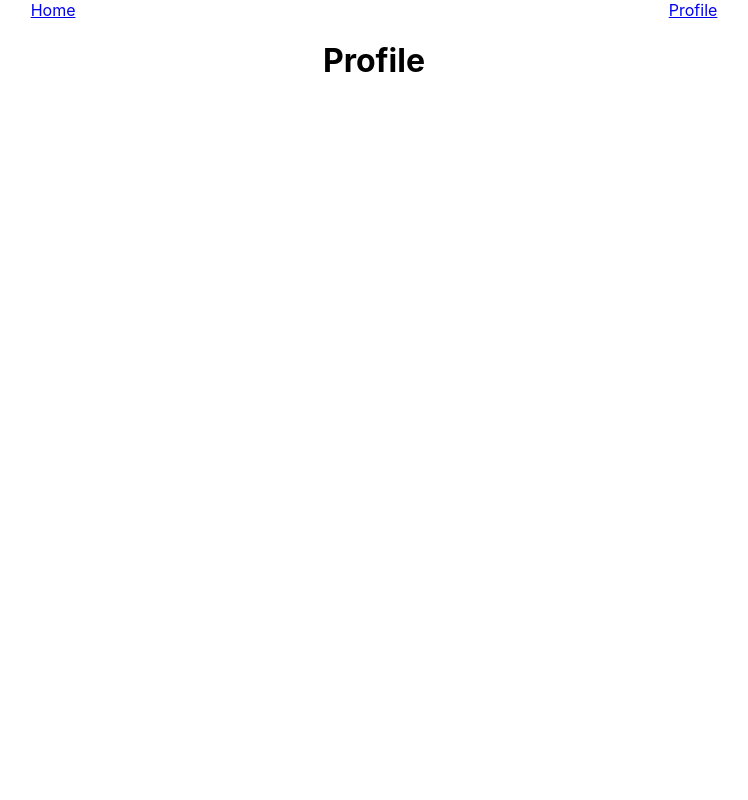
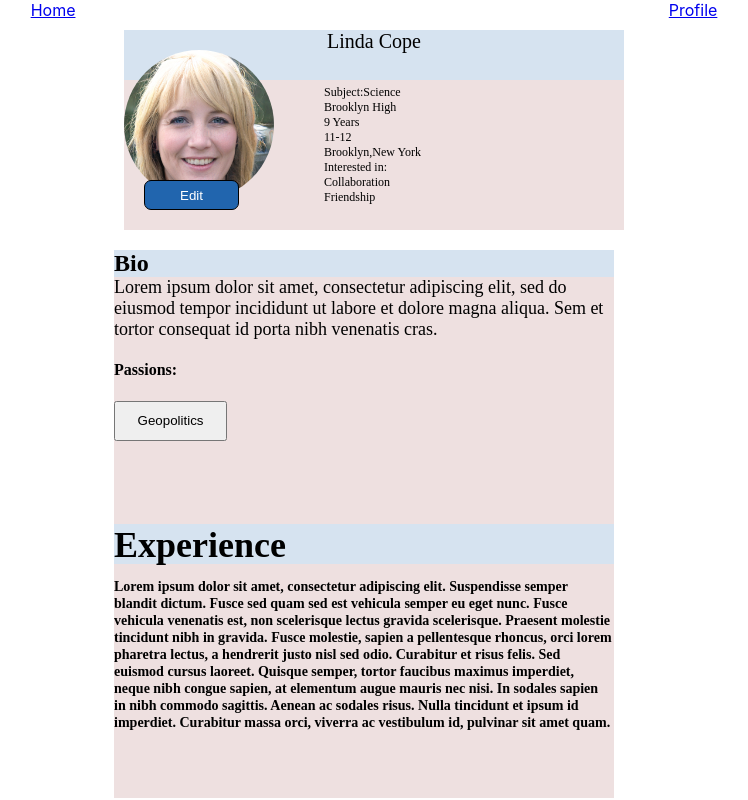
Before and after one commit to jlendle11/teachers-lounge, a React (Create React App) app: page /profile in a window 1280 px wide. Shown: the whole page, without its empty margins (266-1014 px from the left). Built offline with nearby package versions, Linux system fonts and the light colour scheme.

Commit message:
profile page

```diff
--- a/src/components/Profile/Profile.css
+++ b/src/components/Profile/Profile.css
@@ -0,0 +1,124 @@
+.profile {
+    display: flex;
+    justify-content: flex-start;
+    flex-direction: column;
+    font-family: Avenir;
+}
+.name-container {
+    height: 200px;
+    width: 500px;
+    background-color: rgb(238, 224, 224);
+    margin: 10px;
+
+}
+.name {
+    display: flex;
+    justify-content: center;
+    width: 500px;
+    height: 50px;
+    font-size: 20px;
+    font-weight: 500;
+    margin: auto 0;
+    background-color: #d6e3f0;
+}
+
+.passions {
+    display: flex;
+    align-items: flex-start;
+    font-size: 40px;
+    font-family: Avenir-Medium;
+
+}
+.passion-button {
+    width: 113px;
+    height: 40px;
+}
+
+
+
+.edit {
+    height: 30px;
+    width: 95px;
+    border-radius: 7px;
+  border: solid 1px #000000;
+  background-color: #2165ae;
+  margin-left: 30px;
+  margin-top: -60px;
+  color: white;
+
+}
+.bio-container {
+    width: 500px;
+    height: 274px;
+    background-color: rgb(238, 224, 224);
+    margin-top: 40px;
+
+}
+.bio-title{
+    background-color: #d6e3f0;
+    margin: auto 0;
+}
+.bioText {
+    font-size: 18px;
+  font-weight: normal;
+  font-style: normal;
+  font-stretch: normal;
+  line-height: normal;
+  margin: auto 0;
+
+}
+.experience-title {
+    width: 500px;
+  height: 40px;
+  font-family: Avenir;
+  font-size: 24px;
+  background-color: #d6e3f0;
+
+}
+
+.experienceText {
+    width: 498px;
+  height: 100px;
+  font-family: Avenir;
+  font-size: 12px;
+}
+
+.experience-container {
+    background-color: rgb(238, 224, 224);
+    width: 500px;
+    height: 274px;
+}
+
+
+.pic-info container {
+    margin: auto 0;
+    display: flex;
+    flex-direction: row;
+}
+.img-container {
+    height: 185px;
+    width: 185px;
+    margin: auto 0;
+}
+img {
+
+    display: flex;
+    height: 150px;
+    width: 150px;
+    border-radius: 50%;
+    margin-top: -30px;
+
+}
+.teacher-info {
+
+    margin: -150px 10px 50px 200px;
+    flex-direction: column;
+    display: flex;
+    width: 132px;
+    height: 152px;
+    font-family: BanglaSangamMN;
+    font-size: 12px;
+}
+h2 {
+    margin: auto 0;
+}
--- a/src/components/Profile/index.js
+++ b/src/components/Profile/index.js
@@ -1,10 +1,51 @@
 import React from 'react'
+import './Profile.css'
+import linda from '../../pics/linda.jpeg'
 
 function Profile() {
     return (
-        <div>
-            <h1>Profile</h1>
-            <div></div>
+        <div className= "profile">
+            <div className="name-container">
+                <h1 className="name">Linda Cope</h1>
+                <div className="pic-info container">
+                    <div className="img-container">
+                        <img src={linda}  alt='pic'></img>
+                    </div>
+                    <div className="teacher-info">
+                        <div>Subject:Science</div>
+                        <div>Brooklyn High</div>
+                        <div>9 Years</div>
+                        <div>11-12</div>
+                        <div>Brooklyn,New York</div>
+                        <div>Interested in:</div>
+                        <div>   Collaboration</div>
+                        <div>   Friendship</div>
+                    </div>
+                </div>
+            </div>
+            <button className="edit"type="button">Edit</button>
+            <div className="bio-container">
+                <div
+                    className="bio-title"><h2>Bio</h2>
+                </div>
+                <h3 className="bioText">Lorem ipsum dolor sit amet, consectetur adipiscing elit,
+                     sed do eiusmod tempor incididunt ut labore et dolore magna aliqua. Sem et tortor consequat id porta nibh venenatis cras.</h3>
+                     <div passion-container>
+                     <h4>Passions:</h4> <button className="passion-button"type="button">Geopolitics</button>
+                     </div>
+            </div >
+                <div className="experience-container">
+                    <div
+                        className="experience-title"><h2>Experience</h2>
+                    </div>
+                        <div className="experienceText">
+                            <h3>Lorem ipsum dolor sit amet, consectetur adipiscing elit. Suspendisse semper blandit dictum.
+                                Fusce sed quam sed est vehicula semper eu eget nunc. Fusce vehicula venenatis est, non scelerisque lectus gravida scelerisque. Praesent molestie tincidunt nibh in gravida. Fusce molestie, sapien a pellentesque rhoncus, orci lorem pharetra lectus, a hendrerit justo nisl sed odio.
+                                Curabitur et risus felis. Sed euismod cursus laoreet. Quisque semper, tortor faucibus maximus imperdiet, neque nibh congue sapien, at elementum augue mauris nec nisi. In sodales sapien in nibh commodo sagittis. Aenean ac sodales risus. Nulla tincidunt et ipsum id imperdiet. Curabitur massa orci, viverra ac vestibulum id, pulvinar sit amet quam.
+                            </h3>
+                        </div>
+                </div>
+
         </div>
     )
 }
```
Also changed, not shown: src/pics/linda.jpeg (added).
